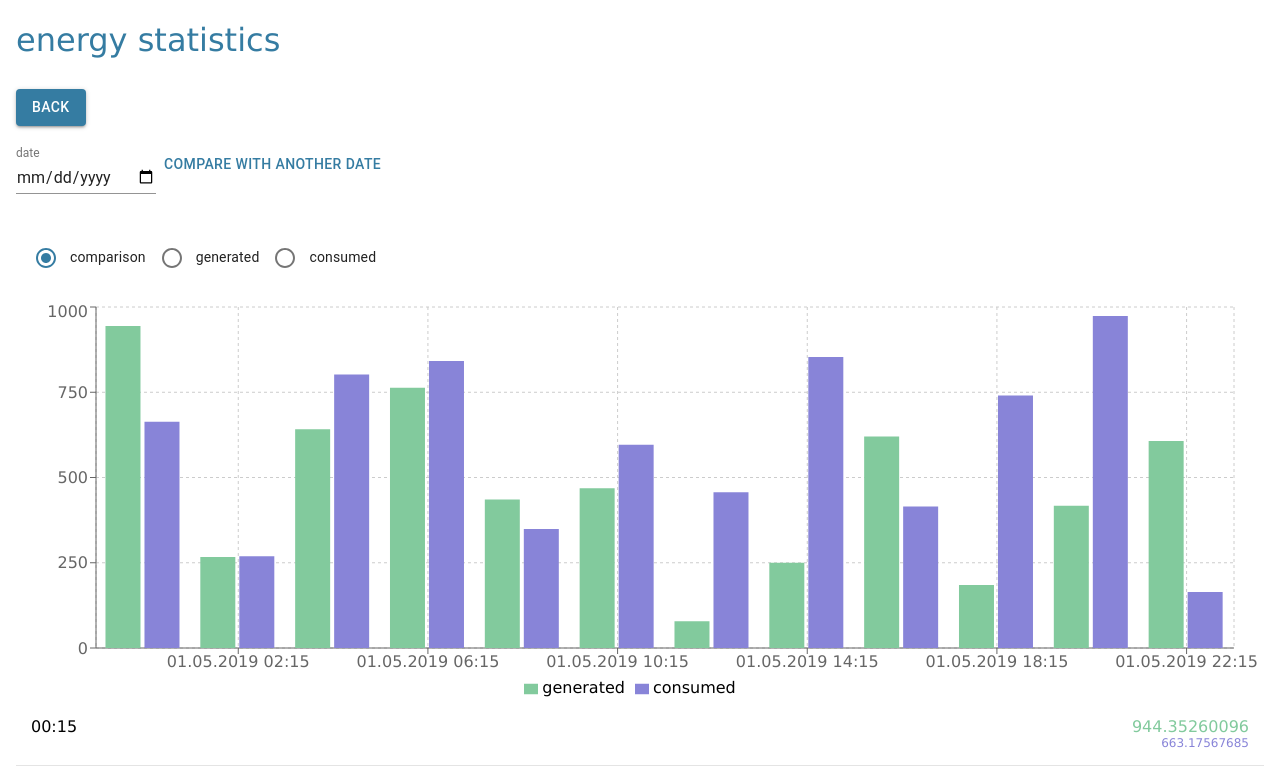
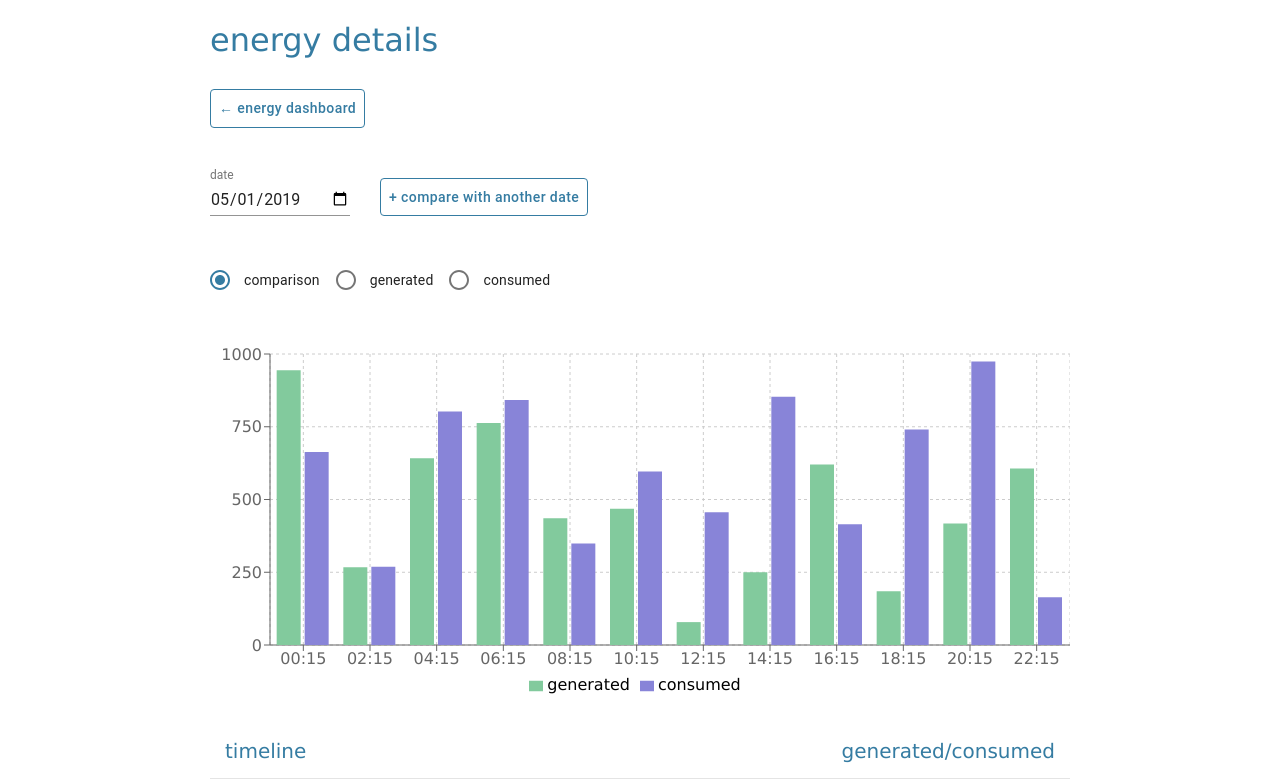
Before and after one commit to AntonAbramov/energy-black-board, a React (Create React App) app: page /energy in a window 1280 px wide. Shown: the top 782 px of the page. Built offline with nearby package versions, Linux system fonts and the light colour scheme.

Commit message:
new chnages

```diff
--- a/src/energyDetails/EnergyDetailsPage.js
+++ b/src/energyDetails/EnergyDetailsPage.js
@@ -2,22 +2,20 @@ import React, { Component } from 'react';
 import { withStyles } from '@material-ui/core';
 import Button from '@material-ui/core/Button';
 import TextField from '@material-ui/core/TextField';
-import { BarChart, Bar, Cell, XAxis, YAxis, CartesianGrid, Tooltip, Legend, ResponsiveContainer } from 'recharts';
+import { BarChart, Bar, XAxis, YAxis, CartesianGrid, Tooltip, Legend, ResponsiveContainer } from 'recharts';
 import Radio from '@material-ui/core/Radio';
 import RadioGroup from '@material-ui/core/RadioGroup';
-
 import FormControlLabel from '@material-ui/core/FormControlLabel';
 import { mockData } from './mockData';
 
 class EnergyDetailsPage extends Component {
   state = {
-    value: '',
     radioButtonValue: 'comparison',
   };
 
-  handleChangeValue = e => {
+  handleChangeDate = e => {
     const { value } = e.target;
-    this.setState({ value });
+    this.setState({ date: value });
   };
 
   handleChangePreview = e => {
@@ -26,27 +24,29 @@ class EnergyDetailsPage extends Component {
 
   render() {
     const { classes, history } = this.props;
-    const { value, radioButtonValue } = this.state;
+    const { date, radioButtonValue } = this.state;
     return (
-      <div className={classes}>
-        <h1 className={classes.title}>energy statistics</h1>
-        <Button color="primary" variant="contained" onClick={history.goBack} className={classes.goBackButton}>
-          Back
+      <div className={classes['energy-details-page']}>
+        <h1 className={classes['page-title']}>energy details</h1>
+        <Button color="primary" onClick={history.goBack} className={classes['go-back-btn']}>
+          &larr; energy dashboard
         </Button>
         <div className={classes.dateFields}>
           <TextField
             id="date"
             label="date"
             type="date"
-            value={value}
-            // defaultValue="2017-05-24"
-            onChange={this.handleChangeValue}
+            value={date}
+            defaultValue="2019-05-01"
+            onChange={this.handleChangeDate}
             className={classes.textField}
             InputLabelProps={{
               shrink: true,
             }}
           />
-          <Button color="primary">compare with another date</Button>
+          <Button color="primary" className={classes['add-new-date-btn']}>
+            &#43; compare with another date
+          </Button>
         </div>
 
         <RadioGroup
@@ -64,14 +64,19 @@ class EnergyDetailsPage extends Component {
         <ResponsiveContainer width="100%" height={400}>
           <BarChart
             data={mockData
+              .map(item => ({
+                dateTime: item.dateTime.split(' ')[1],
+                generated: item.generated,
+                consumed: item.consumed,
+              }))
               .filter((el, i) => i % 2 === 0)
               .filter((el, i) => i % 2 === 0)
               .filter((el, i) => i % 2 === 0)}
             margin={{
-              top: 5,
-              right: 30,
-              left: 20,
-              bottom: 5,
+              top: 30,
+              // right: 30,
+              // left: 30,
+              bottom: 30,
             }}
           >
             <CartesianGrid strokeDasharray="3 3" />
@@ -85,6 +90,14 @@ class EnergyDetailsPage extends Component {
         </ResponsiveContainer>
 
         <ul className={classes['detail-list']}>
+          <li className={classes['detail-list__item']} key="111111">
+            <span className={classes['detail-list__time-period']}>
+              <span className={classes['detail-list__head']}>timeline</span>
+            </span>
+            <span className={classes['detail-list__statistics']}>
+              <span className={classes['detail-list__head']}>generated/consumed</span>
+            </span>
+          </li>
           {mockData.map(item => {
             return (
               <li className={classes['detail-list__item']} key={`${item.generated}-${item.consumed}`}>
@@ -103,11 +116,23 @@ class EnergyDetailsPage extends Component {
 }
 
 const styles = theme => ({
-  goBackButton: {
+  'energy-details-page': {
+    'max-width': '900px',
+    padding: '0 20px',
+    margin: '0 auto',
+  },
+  'go-back-btn': {
     display: 'block',
-    marginBottom: '20px',
+    marginBottom: '40px',
+    border: '1px solid #357CA2',
+    'text-transform': 'none',
   },
-  title: {
+  'add-new-date-btn': {
+    border: '1px solid #357CA2',
+    'text-transform': 'none',
+    margin: '10px 0 0 30px',
+  },
+  'page-title': {
     color: theme.primary,
     marginBottom: 30,
     fontSize: 32,
@@ -121,7 +146,10 @@ const styles = theme => ({
     margin: 0,
     padding: 0,
     listStyle: 'none',
-    // 'max-width': '500px',
+  },
+  'detail-list__head': {
+    color: '#357CA2',
+    fontSize: '20px',
   },
   'detail-list__item': {
     'border-bottom': '1px solid #E4E4E4',
@@ -146,7 +174,7 @@ const styles = theme => ({
     display: 'block',
   },
   'preview-mode': {
-    padding: '20px',
+    padding: '20px 0',
     display: 'block',
   },
 });
```
